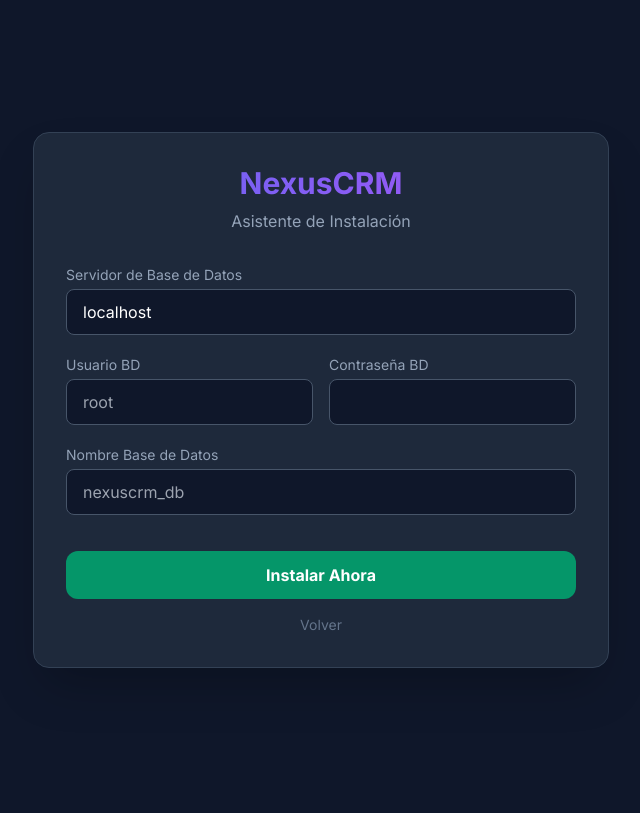
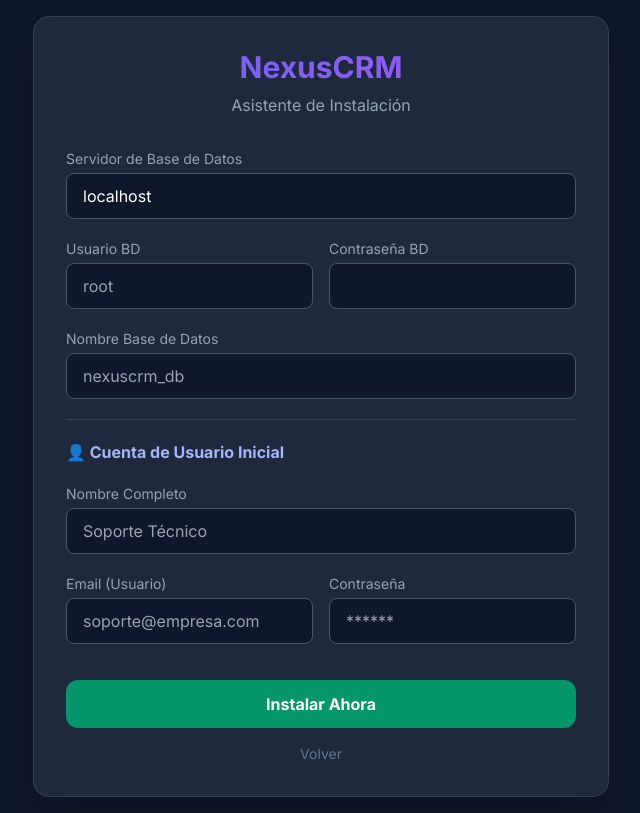
Before and after one commit to webmmiranda/KiwuLead, a PHP site: page /public/install/index.php?step=2 in a window 1280 px wide. Shown: the whole page, without its empty margins (319-959 px from the left). Before the commit the page ends 668 px from the top, so only its background shows below. Run offline with PHP 8.4, Linux system fonts and the light colour scheme; a stand-in replaces the project's code that opens the database connection; some libraries are stand-ins or nearby versions.

Commit message:
Fix: Installer user creation (Support role), Settings DB schema, and build config

```diff
--- a/components/Products.tsx
+++ b/components/Products.tsx
@@ -63,7 +63,7 @@ export const Products: React.FC<ProductsProps> = ({ products, setProducts, curre
           price: formData.price,
           currency: formData.currency,
           category: formData.category,
-          imageUrl: formData.image
+          image: formData.image
         });
 
         // Update local state
@@ -77,7 +77,7 @@ export const Products: React.FC<ProductsProps> = ({ products, setProducts, curre
           price: Number(formData.price),
           currency: formData.currency as 'USD' | 'MXN' | 'CRC' | 'COP' || 'USD',
           category: formData.category || 'General',
-          imageUrl: formData.image
+          image: formData.image
         });
 
         if (response.success) {
--- a/public/api/settings.php
+++ b/public/api/settings.php
@@ -55,7 +55,7 @@ function handlePost($pdo)
 
     try {
         // Check if key exists
-        $check = $pdo->prepare("SELECT id FROM company_settings WHERE setting_key = :key");
+        $check = $pdo->prepare("SELECT setting_key FROM company_settings WHERE setting_key = :key");
         $check->execute([':key' => $key]);
         $exists = $check->fetch();
 
@@ -65,7 +65,7 @@ function handlePost($pdo)
             $stmt = $pdo->prepare($sql);
             $stmt->execute([':key' => $key, ':value' => $value]);
         } else {
-            // Insert (Let DB handle ID auto-increment)
+            // Insert
             $sql = "INSERT INTO company_settings (setting_key, setting_value) VALUES (:key, :value)";
             $stmt = $pdo->prepare($sql);
             $stmt->execute([':key' => $key, ':value' => $value]);
--- a/public/api/system_update.php
+++ b/public/api/system_update.php
@@ -52,7 +52,7 @@ if ($action === 'check_github') {
 
     // Check if hashes are valid (not error messages)
     if (strlen($currentHash) > 40 || strpos($currentHash, 'fatal') !== false) {
-         echo json_encode(['success' => false, 'message' => 'Error Git: ' . $currentHash]);
+         echo json_encode(['success' => false, 'message' => 'Error Git: ' . $currentHash . ' (Posible falta de permisos o repo privado)']);
          exit;
     }
 
@@ -61,7 +61,8 @@ if ($action === 'check_github') {
         'current_version' => $currentHash,
         'latest_version' => $remoteHash,
         'update_available' => $currentHash !== $remoteHash && !empty($remoteHash),
-        'repo' => 'https://github.com/webmmiranda/NexusCRM'
+        'repo' => 'https://github.com/webmmiranda/NexusCRM',
+        'is_private_check' => 'Si el repo es privado, asegúrate de configurar SSH keys o Credential Helper en el servidor.'
     ]);
     exit;
 }
--- a/public/install/index.php
+++ b/public/install/index.php
@@ -154,7 +154,7 @@ if ($_SERVER['REQUEST_METHOD'] === 'POST' && isset($_POST['action']) && $_POST['
                     </div>
                     <div>
                         <label class="block text-sm font-medium text-slate-400 mb-1">Contraseña BD</label>
-                        <input type="text" name="db_pass"
+                        <input type="password" name="db_pass"
                             class="w-full bg-slate-900 border border-slate-600 rounded-lg px-4 py-2.5 text-white focus:ring-2 focus:ring-indigo-500 outline-none"
                             placeholder="">
                     </div>
@@ -166,6 +166,35 @@ if ($_SERVER['REQUEST_METHOD'] === 'POST' && isset($_POST['action']) && $_POST['
                         class="w-full bg-slate-900 border border-slate-600 rounded-lg px-4 py-2.5 text-white focus:ring-2 focus:ring-indigo-500 outline-none"
                         placeholder="nexuscrm_db">
                 </div>
+
+                <div class="border-t border-slate-700 my-6"></div>
+
+                <h3 class="font-bold text-indigo-300 mb-4">👤 Cuenta de Usuario Inicial</h3>
+
+                <div>
+                    <label class="block text-sm font-medium text-slate-400 mb-1">Nombre Completo</label>
+                    <input type="text" name="admin_name" required
+                        class="w-full bg-slate-900 border border-slate-600 rounded-lg px-4 py-2.5 text-white focus:ring-2 focus:ring-indigo-500 outline-none"
+                        placeholder="Soporte Técnico">
+                </div>
+
+                <div class="grid grid-cols-2 gap-4">
+                    <div>
+                        <label class="block text-sm font-medium text-slate-400 mb-1">Email (Usuario)</label>
+                        <input type="email" name="admin_email" required
+                            class="w-full bg-slate-900 border border-slate-600 rounded-lg px-4 py-2.5 text-white focus:ring-2 focus:ring-indigo-500 outline-none"
+                            placeholder="soporte@empresa.com">
+                    </div>
+                    <div>
+                        <label class="block text-sm font-medium text-slate-400 mb-1">Contraseña</label>
+                        <input type="password" name="admin_pass" required
+                            class="w-full bg-slate-900 border border-slate-600 rounded-lg px-4 py-2.5 text-white focus:ring-2 focus:ring-indigo-500 outline-none"
+                            placeholder="******">
+                    </div>
+                </div>
+
+                <!-- Hidden field to force Support role as requested -->
+                <input type="hidden" name="admin_role" value="Support">
 
                 <div class="pt-4">
                     <button type="submit"
@@ -189,9 +218,9 @@ if ($_SERVER['REQUEST_METHOD'] === 'POST' && isset($_POST['action']) && $_POST['
                 </div>
 
                 <div class="bg-slate-900/50 p-4 rounded-xl text-left text-sm border border-slate-700">
-                    <p class="text-slate-300 font-bold mb-1">Credenciales Admin por defecto:</p>
-                    <p class="text-slate-400">Email: <span class="text-white font-mono">admin@nexus.com</span></p>
-                    <p class="text-slate-400">Password: <span class="text-white font-mono">password</span></p>
+                    <p class="text-slate-300 font-bold mb-1">Tus credenciales:</p>
+                    <p class="text-slate-400">Usuario: <span class="text-white font-mono"><?php echo htmlspecialchars($_POST['admin_email']); ?></span></p>
+                    <p class="text-slate-400">Rol: <span class="text-emerald-400 font-mono"><?php echo htmlspecialchars($_POST['admin_role']); ?></span></p>
                 </div>
 
                 <div class="pt-4">
```
Also changed, not shown: public/api/fix_settings_table.php (added, +47 -0 lines), public/database.sql (+1 -8 lines), public/.htaccess.
